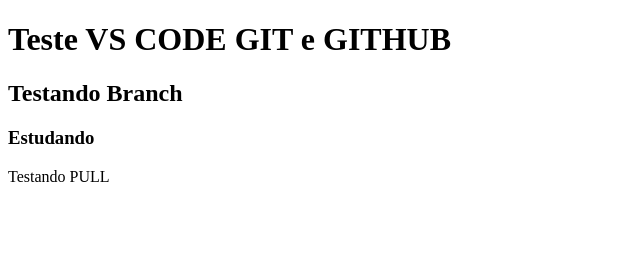
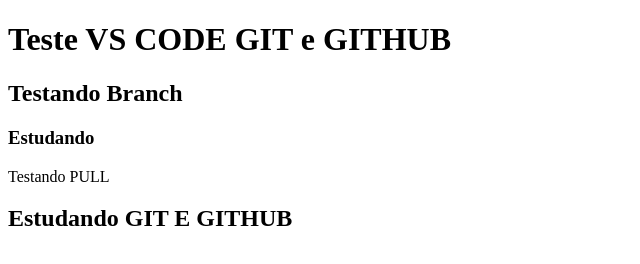
Before and after one commit to guilhermeprogrammer0/teste-vscode, a plain HTML site: page index.html in a window 1280 px wide. Shown: the whole page, without its empty margins (0-640 px from the left). Drawn offline with Linux system fonts and the light colour scheme.

Commit message:
Adicionando H2

```diff
--- a/index.html
+++ b/index.html
@@ -10,12 +10,13 @@
 <body>
     <main>
         <h1>Teste VS CODE GIT e GITHUB</h1>
-
         <h2>Testando Branch</h2>
         <h3>Estudando</h3>
         <p>Testando PULL</p>
-
     </main>
+    <div>
+        <h2>Estudando GIT E GITHUB</h2>
+    </div>
 
 </body>
 
```
